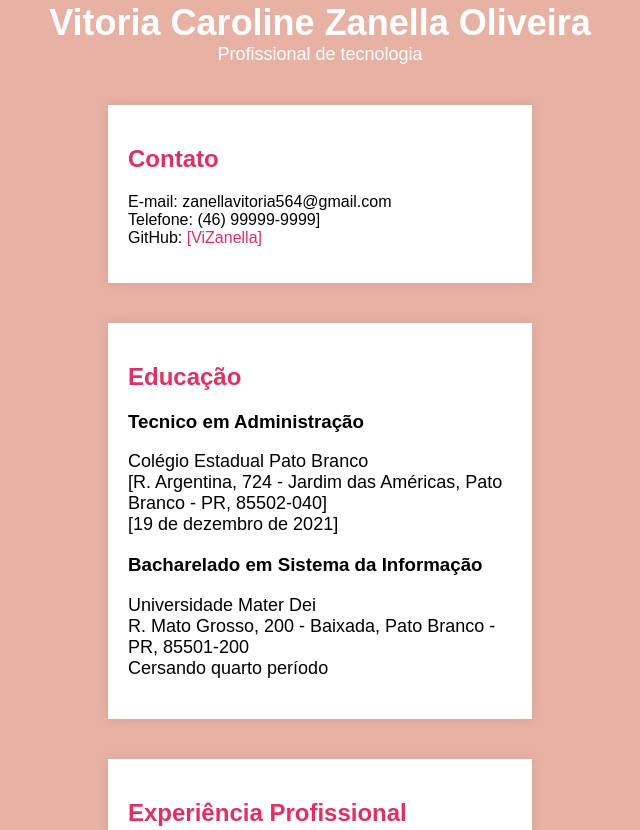
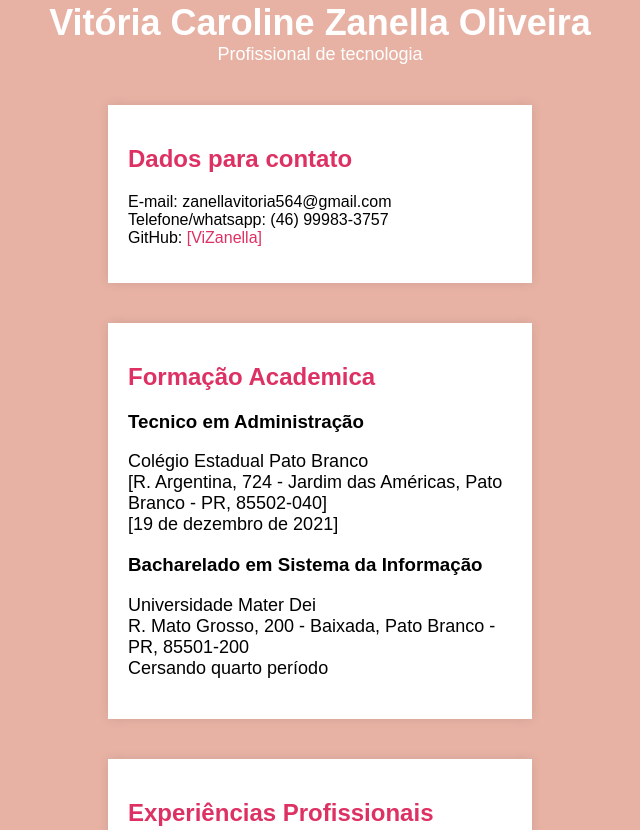
Before and after one commit to ViZanella/Curriculo, a plain HTML site: page Trabalho 1Bimeste/index.html in a window 1280 px wide. Shown: the part 182-1012 px from the top of the page, without its empty margins (320-960 px from the left). Drawn offline with Linux system fonts and the light colour scheme.

Commit message:
Atualização em nomenclaturas/estetica

```diff
--- a/Trabalho 1Bimeste/index.html
+++ b/Trabalho 1Bimeste/index.html
@@ -9,19 +9,19 @@
 <body>
     <header>
         <img class="perfil" src="FOTO.png" alt="Foto">
-        <h1>Vitoria Caroline Zanella Oliveira</h1>
+        <h1>Vitória Caroline Zanella Oliveira</h1>
         <p>Profissional de tecnologia</p>
     </header>
     <section class="contato">
-        <h2>Contato</h2>
+        <h2>Dados para contato</h2>
         <ul>
             <li>E-mail: zanellavitoria564@gmail.com</li>
-            <li>Telefone: (46) 99999-9999]</li>
+            <li>Telefone/whatsapp: (46) 99983-3757</li>
             <li>GitHub: <a href="https://github.com/ViZanella">[ViZanella]</a></li>
         </ul>
     </section>
     <section class="educacao">
-        <h2>Educação</h2>
+        <h2>Formação Academica</h2>
         <div class="item">
             <h3>Tecnico em Administração</h3>
             <p>Colégio Estadual Pato Branco</p>
@@ -35,7 +35,7 @@
 
     </section>
     <section class="experiencia">
-        <h2>Experiência Profissional</h2>
+        <h2>Experiências Profissionais</h2>
         <div class="item">
             <h3>Telemarketing - Pirâmide Veículos</h3>
             <p>Av. Tupi, 3428 - Industrial, Pato Branco - PR, 85505-000</p>
```
